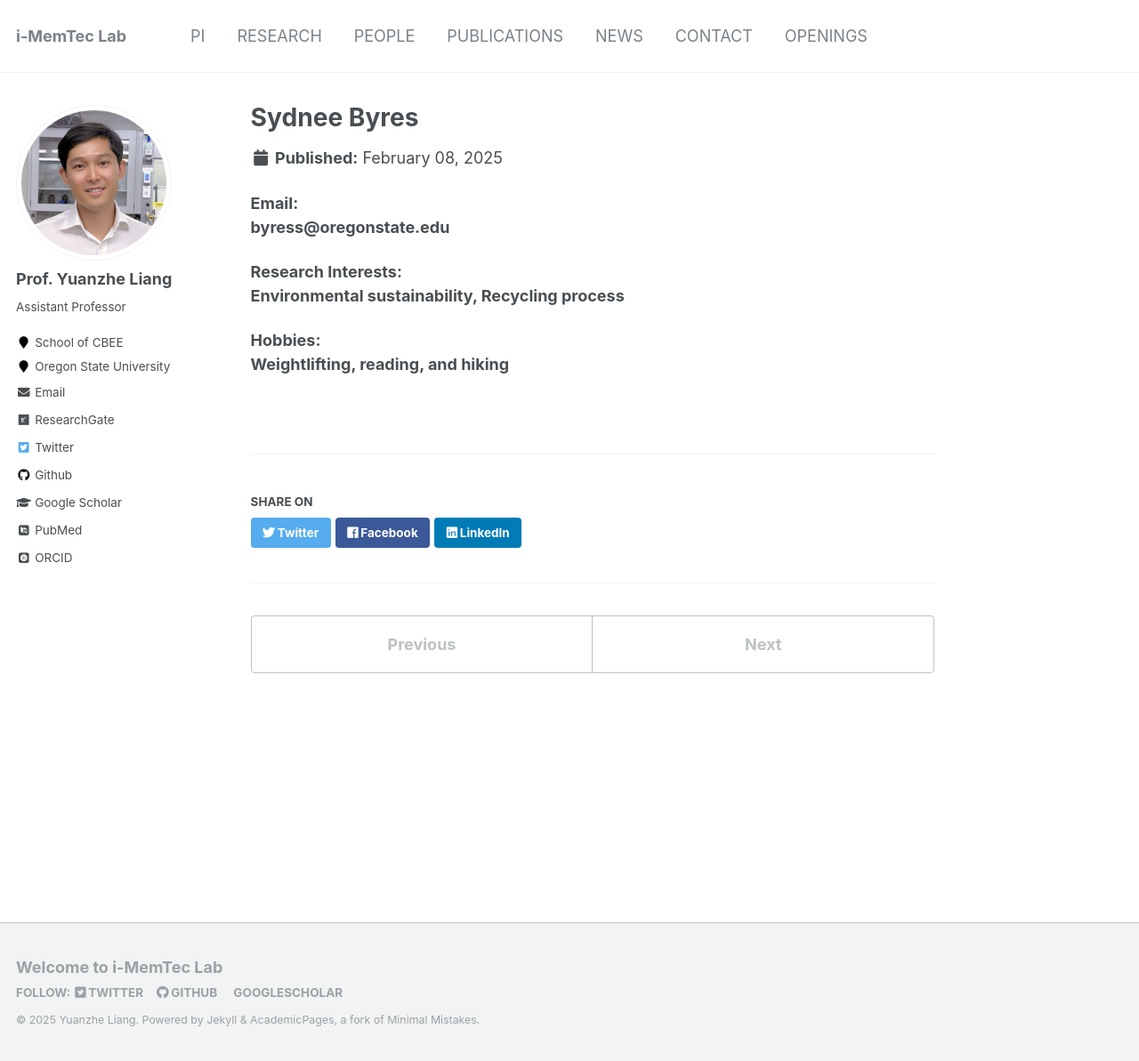
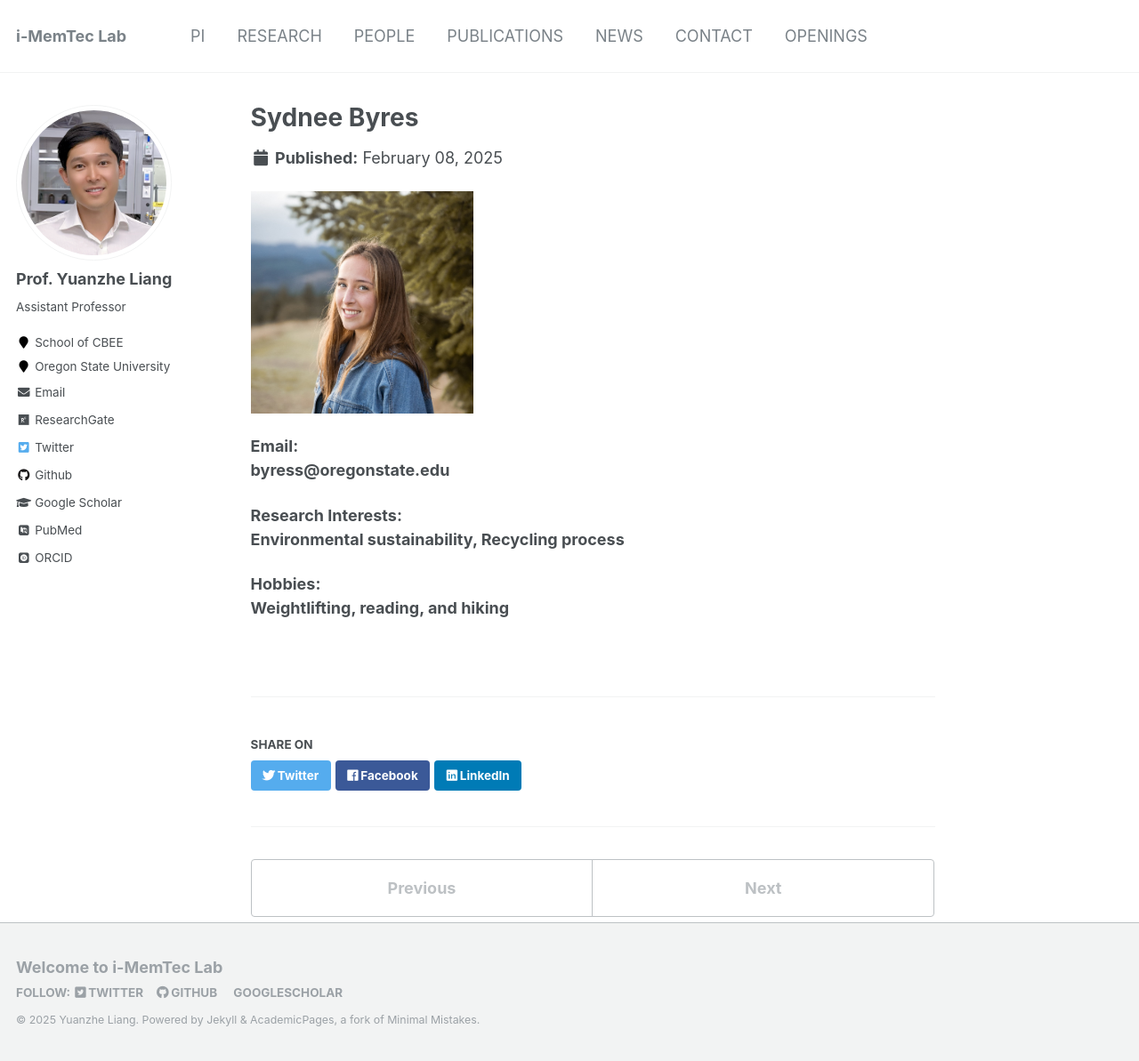
Before and after one commit to yuanzheliang/yuanzheliang.github.io, a Jekyll site: the page built from _portfolio/3-Sydnee.md, in a window 1280 px wide and 1193 px high. Shown: the whole window at 89% size. Built offline with Jekyll 4.4.1, drawn with Linux system fonts in a browser that asks for light colours; some web fonts are replaced.

Commit message:
Update 3-Sydnee.md

```diff
--- a/_portfolio/3-Sydnee.md
+++ b/_portfolio/3-Sydnee.md
@@ -4,6 +4,8 @@ excerpt: "**Undergraduate Chemical Energineering Major** <br/><img src='/images/
 collection: portfolio
 status: "alumni"
 ---
+
+<img src='/images/SydneeByres.jpeg' width='250' height='250'>
 
 **Email:** <br/>
 **byress@oregonstate.edu**
```
